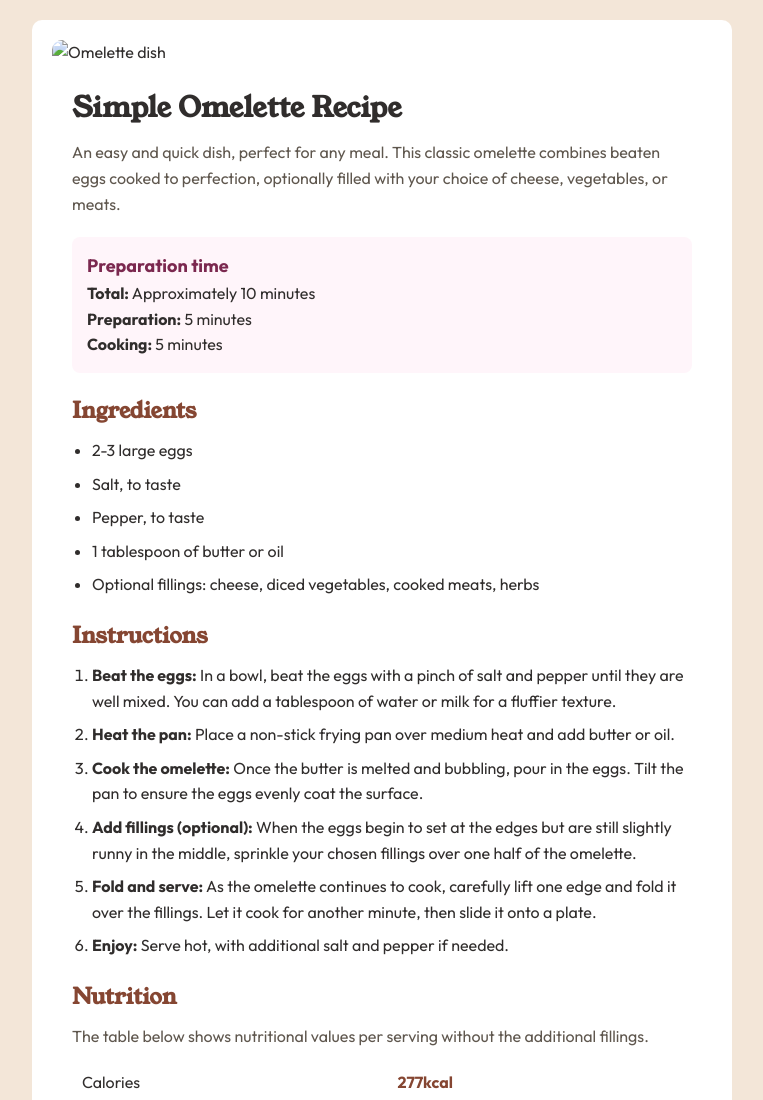
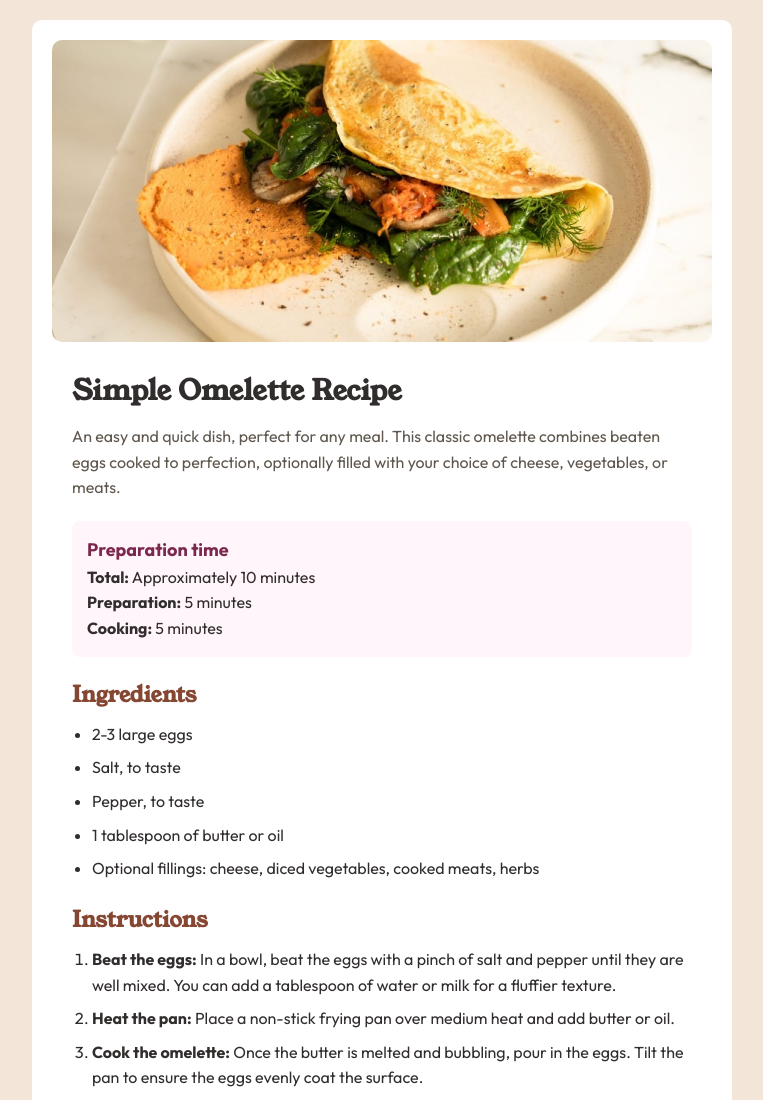
Before and after one commit to FilipeRochaDev/RecipePage, a plain HTML site: page index.html in a window 1280 px wide. Shown: the top 1100 px of the page, without its empty margins (258-1021 px from the left). Drawn offline with Linux system fonts and the light colour scheme; the site is published under a folder, as on GitHub Pages, so addresses that start at the root find nothing.

Commit message:
Correção imagem principal

```diff
--- a/index.html
+++ b/index.html
@@ -9,7 +9,7 @@
 </head>
 <body>
     <main class="container">
-        <img src="/assets/images/image-omelette.jpeg" alt="Omelette dish" class="main-image">
+        <img src="assets/images/image-omelette.jpeg" alt="Omelette dish" class="main-image">
 
         <section class="recipe-content">
             <h1>Simple Omelette Recipe</h1>
```
